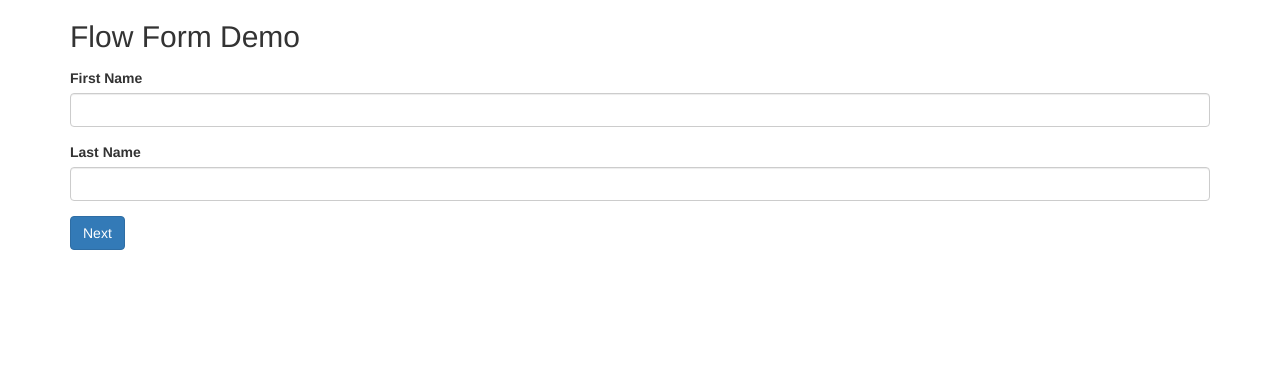
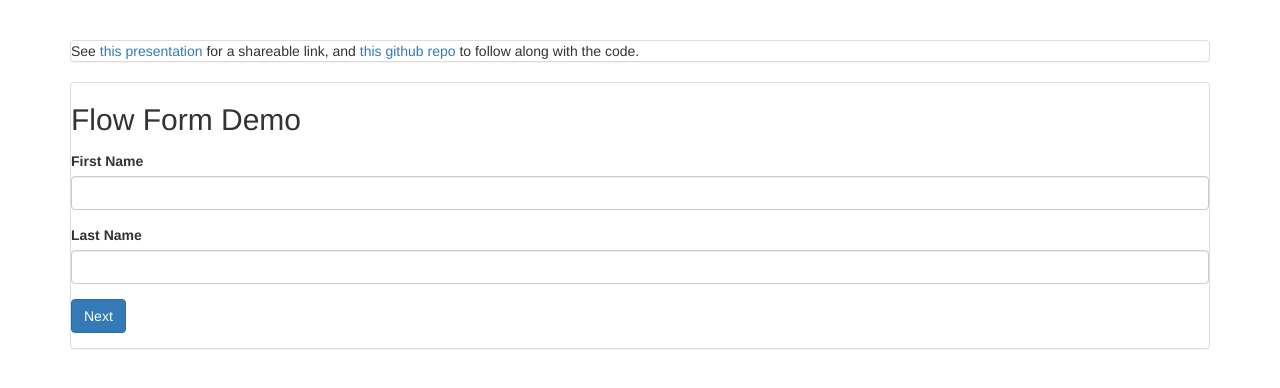
Before and after one commit to rbalicki2/type-driven-development, a React app: page /#/form in a window 1280 px wide. Shown: the top 388 px of the page. Built offline with nearby package versions, Linux system fonts and the light colour scheme.

Commit message:
style changes

```diff
--- /dev/null
+++ b/src/HeaderNote.jsx
@@ -0,0 +1,21 @@
+// @flow
+import React, { Component } from 'react';
+
+// $FlowFixMe
+import { Accordion, Panel, Col } from 'react-bootstrap';
+
+export default class HeaderNote extends Component {
+  render() {
+    return <Col xs={12}>
+      <Accordion defaultActiveKey="2">
+        <Panel
+          header={<div style={{cursor: 'pointer'}}>This is part of a flow demonstration</div>}
+          eventKey="1"
+        >
+          See <a href="https://docs.google.com/presentation/d/1TPhPTAPdLWLMqFzM86CSitVQZEiTIBwlOJeThrufrkc/edit?usp=sharing">this presentation</a> for
+          a shareable link, and <a href="https://github.com/rbalicki2/type-driven-development">this github repo</a> to follow along with the code.
+        </Panel>
+      </Accordion>
+    </Col>
+  }
+}
--- a/src/Routes.jsx
+++ b/src/Routes.jsx
@@ -5,11 +5,13 @@ import React, { Component } from 'react';
 import { HashRouter, Route } from 'react-router-dom';
 import Form from 'src/form';
 import CustomerStatus from 'src/customer-status';
+import HeaderNote from 'src/HeaderNote';
 
 export default class Routes extends Component {
   render() {
     return <HashRouter>
       <div>
+        <HeaderNote />
         <Route path="/form" component={Form} />
         <Route path="/union" component={CustomerStatus} />
       </div>
--- a/src/form/index.jsx
+++ b/src/form/index.jsx
@@ -5,7 +5,7 @@ import { getErrors, makeApiCall, getApiData } from 'src/form/form-utilities';
 import { initialPage } from 'src/form/form-pages';
 
 // $FlowFixMe
-import { Col, Form, FormGroup, Button } from 'react-bootstrap';
+import { Col, Form, FormGroup, Button, Panel } from 'react-bootstrap';
 
 export default class OuterForm extends Component {
   state: FormState = {
@@ -81,6 +81,7 @@ export default class OuterForm extends Component {
 
   render() {
     return <Col xs={12}>
+      <Panel>
         <Form>
           <FormGroup>
             <h2>Flow Form Demo</h2>
@@ -95,6 +96,7 @@ export default class OuterForm extends Component {
             </Button>
           </FormGroup>
         </Form>
+      </Panel>
     </Col>;
   }
 }
--- a/src/index.jsx
+++ b/src/index.jsx
@@ -9,5 +9,8 @@ import 'bootstrap/dist/css/bootstrap.css';
 import { Grid, Row } from 'react-bootstrap';
 import Routes from 'src/Routes';
 
+// $FlowFixMe
+import 'src/main.scss';
+
 render(<Grid><Row><Routes /></Row></Grid>,
   document.getElementById('app'));
--- /dev/null
+++ b/src/main.scss
@@ -0,0 +1,3 @@
+body {
+  padding-top: 40px;
+}
```
Lines whose indentation alone changed are shown as unchanged.
